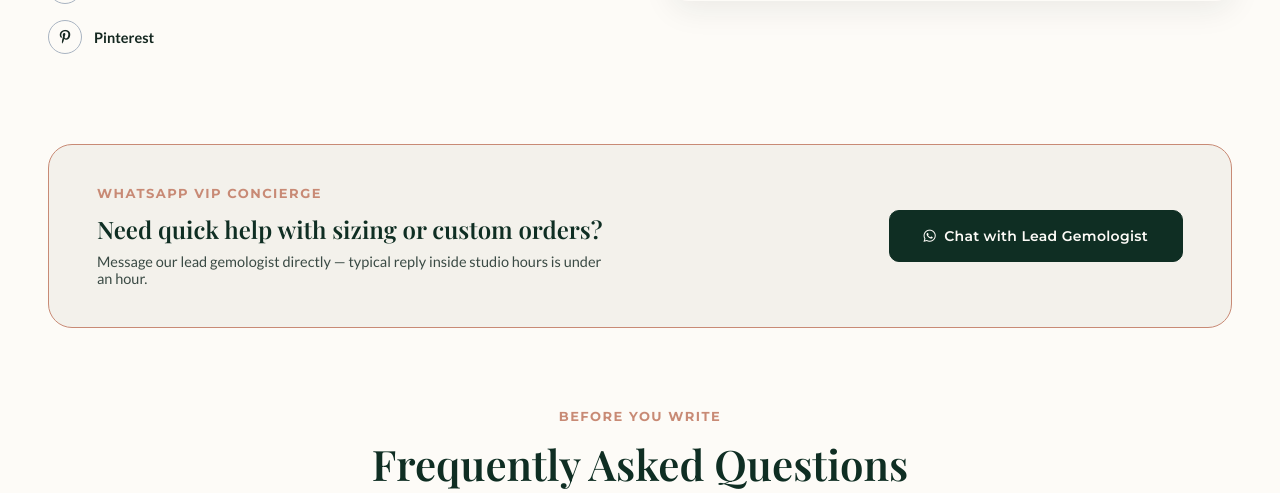
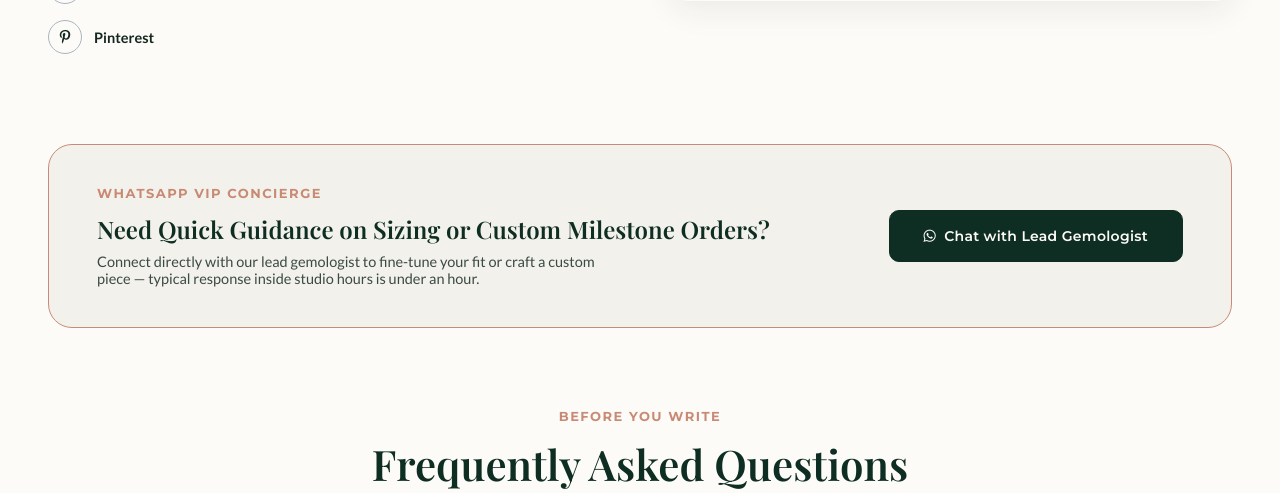
Before and after one commit to tharindudakshika/FacetBound, a WordPress theme: template wp-theme/facetbound/page-contact.php in a window 1280 px wide. Shown: the part 1184-1677 px from the top of the page. Run offline with PHP 8.4 and a stand-in for WordPress, Linux system fonts and the light colour scheme; the site name, menu and one post (Sample post) are stand-ins, and other content is empty.

Commit message:
Update Contact page WhatsApp VIP Concierge card copy
Co-Authored-By: Claude Sonnet 5 <noreply@anthropic.com>
Claude-Session: https://claude.ai/code/session_011oU1ppgHnh3QgMxP3uhg3p

```diff
--- a/wp-theme/facetbound/page-contact.php
+++ b/wp-theme/facetbound/page-contact.php
@@ -165,8 +165,8 @@ $contact_faqs = [
         <div class="contact-whatsapp__card">
             <div class="contact-whatsapp__text">
                 <div class="kicker">WhatsApp VIP Concierge</div>
-                <h2 class="contact-whatsapp__title">Need quick help with sizing or custom orders?</h2>
-                <p class="contact-whatsapp__body">Message our lead gemologist directly &mdash; typical reply inside studio hours is under an hour.</p>
+                <h2 class="contact-whatsapp__title">Need Quick Guidance on Sizing or Custom Milestone Orders?</h2>
+                <p class="contact-whatsapp__body">Connect directly with our lead gemologist to fine-tune your fit or craft a custom piece &mdash; typical response inside studio hours is under an hour.</p>
             </div>
             <a
                 class="btn btn-emerald contact-whatsapp__btn"
```
